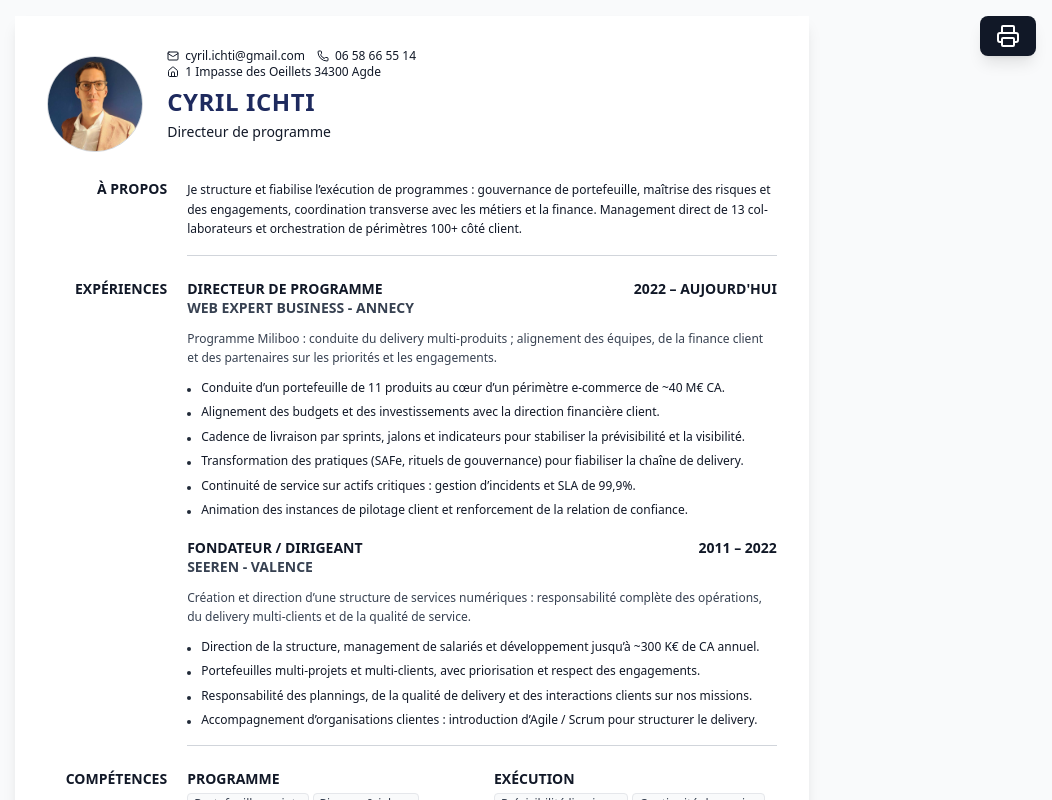
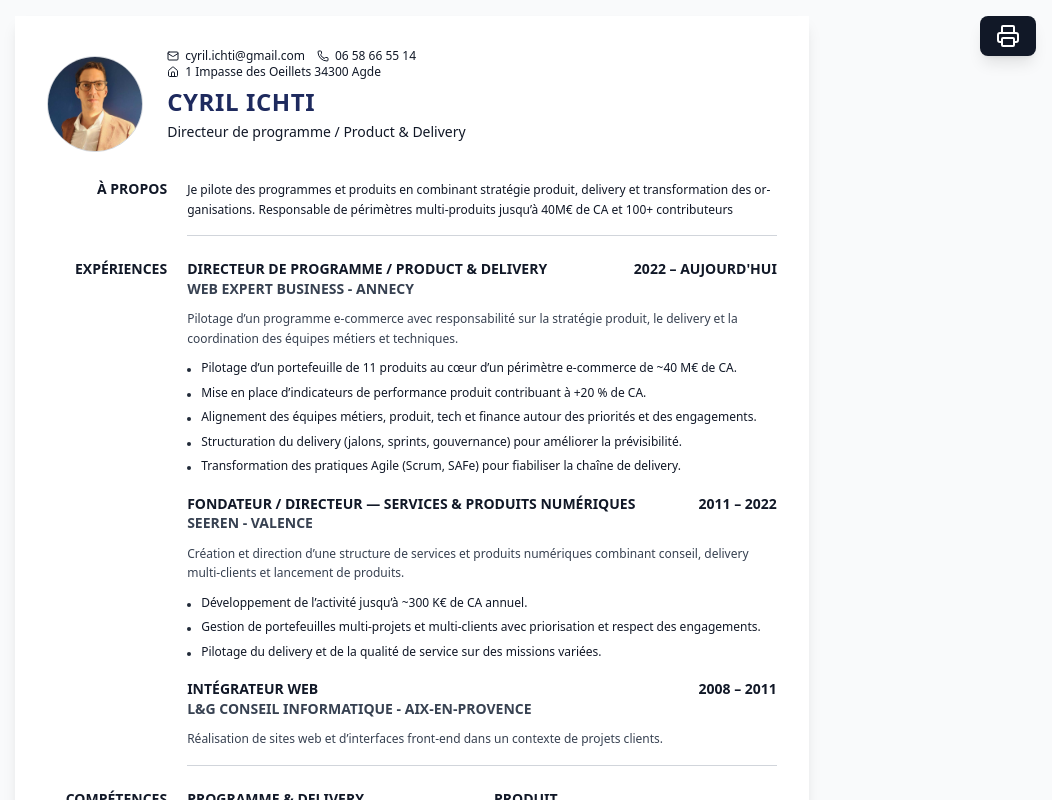
Before and after one commit to seeren/cv, a React (Vite) app: page /cv/one-column in a window 1280 px wide. Shown: the top 800 px of the page, without its empty margins (228-1280 px from the left). Built offline with nearby package versions, Linux system fonts and the light colour scheme.

Commit message:
Add default cv

```diff
--- a/src/features/one-column/data/default.ts
+++ b/src/features/one-column/data/default.ts
@@ -1,4 +1,111 @@
-import { deliveryData } from "./delivery";
+import ScrumOrg from "../../../assets/psm1.svg?react";
+import Zend from "../../../assets/zcpe.svg?react";
 
+export const defaultData = {
+    identity: {
+        firstname: "cyril",
+        lastname: "ichti",
+        post: "Directeur de programme / Product & Delivery",
+        phone: "06 58 66 55 14",
+        mail: "cyril.ichti@gmail.com",
+        linkedin: "fr.linkedin.com/in/cyril-ichti",
+        address: "1 Impasse des Oeillets",
+        zip: "34300",
+        city: "Agde",
+        country: "France",
+    },
 
-export const defaultData = deliveryData;
+    profile: [
+        "Je pilote des programmes et produits en combinant stratégie produit, delivery et transformation des organisations. Responsable de périmètres multi-produits jusqu’à 40M€ de CA et 100+ contributeurs"
+    ],
+    experiences: [
+        {
+            title: "Directeur de programme / Product & Delivery",
+            company: "Web Expert Business",
+            location: "Annecy",
+            period: "2022 – aujourd'hui",
+            intro:
+                "Pilotage d’un programme e-commerce avec responsabilité sur la stratégie produit, le delivery et la coordination des équipes métiers et techniques.",
+            achievements: [
+                "Pilotage d’un portefeuille de 11 produits au cœur d’un périmètre e-commerce de ~40 M€ de CA.",
+                "Mise en place d’indicateurs de performance produit contribuant à +20 % de CA.",
+                "Alignement des équipes métiers, produit, tech et finance autour des priorités et des engagements.",
+                "Structuration du delivery (jalons, sprints, gouvernance) pour améliorer la prévisibilité.",
+                "Transformation des pratiques Agile (Scrum, SAFe) pour fiabiliser la chaîne de delivery."
+            ],
+        },
+
+        {
+            title: "Fondateur / Directeur — Services & Produits numériques",
+            company: "Seeren",
+            location: "Valence",
+            period: "2011 – 2022",
+            intro:
+                "Création et direction d’une structure de services et produits numériques combinant conseil, delivery multi-clients et lancement de produits.",
+            achievements: [
+                "Développement de l’activité jusqu’à ~300 K€ de CA annuel.",
+                "Gestion de portefeuilles multi-projets et multi-clients avec priorisation et respect des engagements.",
+                "Pilotage du delivery et de la qualité de service sur des missions variées."
+            ],
+        },
+
+        {
+            title: "Intégrateur web",
+            company: "L&G Conseil Informatique",
+            location: "Aix-en-Provence",
+            period: "2008 – 2011",
+            intro:
+                "Réalisation de sites web et d’interfaces front-end dans un contexte de projets clients.",
+            achievements: [],
+        },
+    ],
+
+    skills: [
+        {
+            title: "Programme & Delivery",
+            items: ["Pilotage", "Gestion de portefeuille"],
+        },
+        {
+            title: "Produit",
+            items: ["Roadmap produit", "KPI & performance"],
+        },
+        {
+            title: "Transformation",
+            items: ["Agile", "Conduite du changement"],
+        },
+        {
+            title: "Leadership",
+            items: ["Management d’équipe", "Coordination"],
+        },
+    ],
+
+    certifications: [
+        {
+            icon: ScrumOrg,
+            title: "Professional Scrum Master 1",
+            delivery: "Scrum.org",
+            date: "2018",
+            id: "421856",
+        },
+        {
+            icon: Zend,
+            title: "Zend Certified Engineer",
+            delivery: "Zend",
+            date: "2016",
+            id: "ZEND028549",
+        },
+    ],
+
+    educations: [
+        {
+            title: "Architecture",
+            school: "École Nationale Supérieure d'Architecture de Marseille",
+            period: "2008 – 2011",
+        },
+        {
+            title: "Design d'espace",
+            school: "École Supérieure des Métiers Artistiques de Montpellier",
+            period: "2005 – 2008",
+        },
+    ],
+};
--- a/src/features/one-column/data/executive.ts
+++ b/src/features/one-column/data/executive.ts
@@ -35,7 +35,7 @@ export const executiveData = {
       ]
     },
     {
-      title: "Founder & Product/Tech Leader",
+      title: "Fondateur — Produits & Services numériques",
       company: "Seeren",
       location: "Valence",
       period: "2011 – 2022",
```
